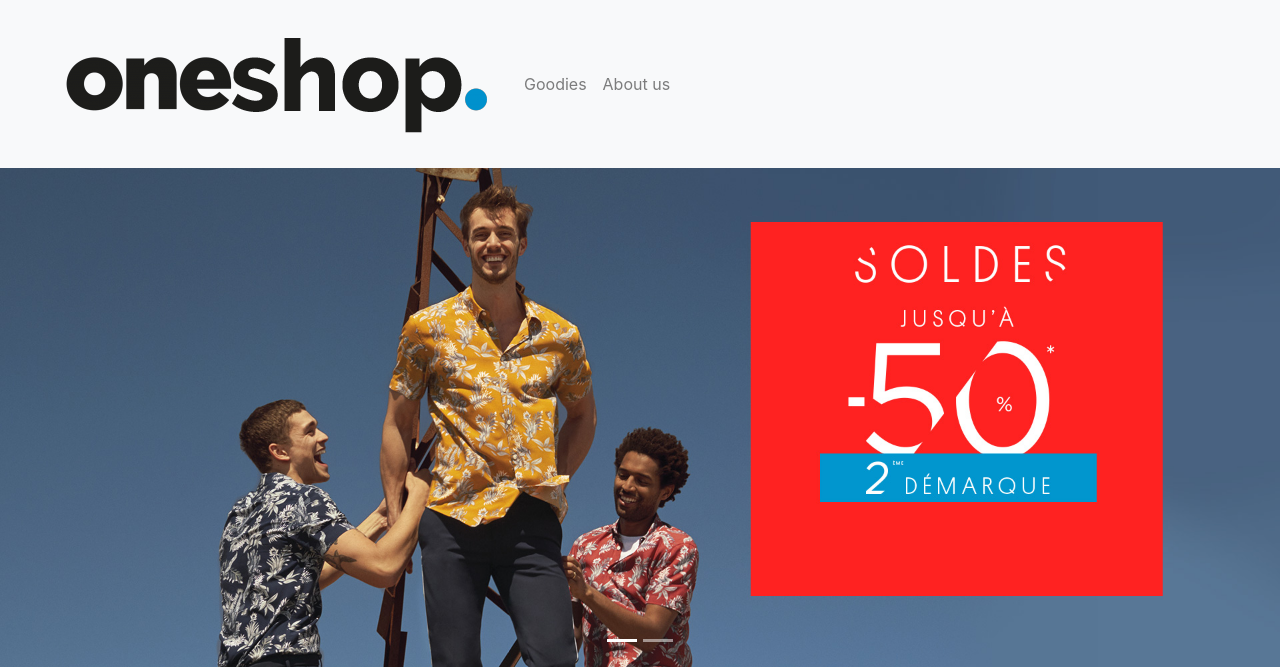
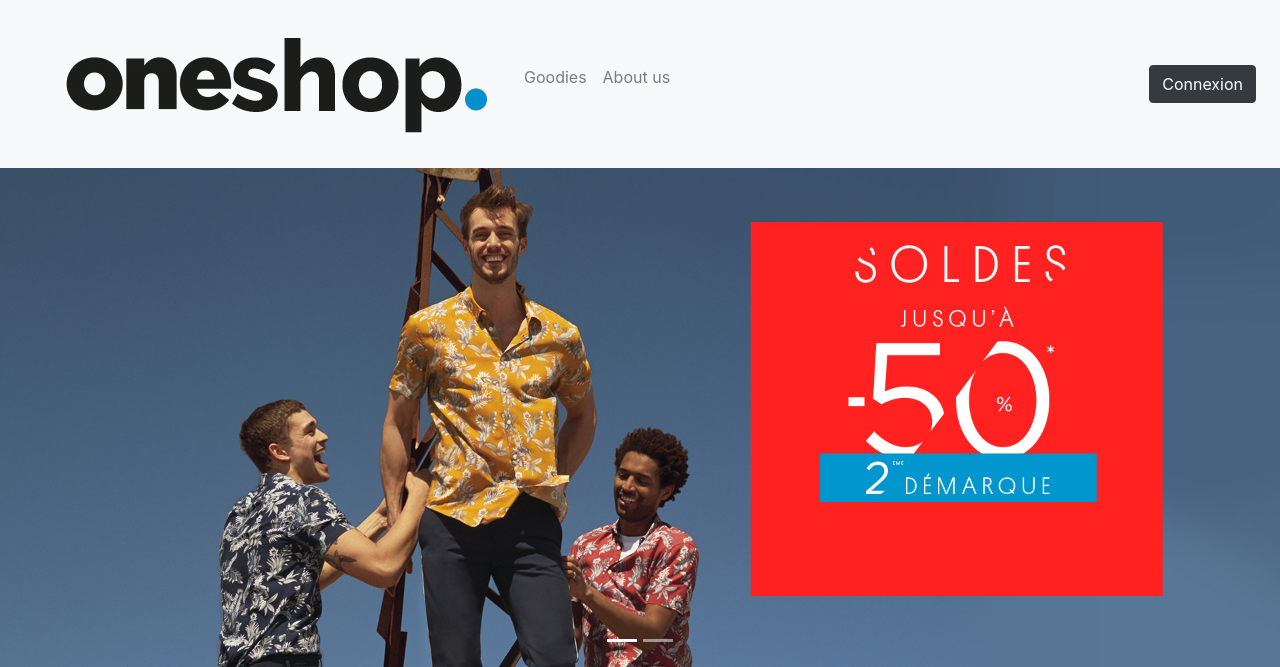
Before and after one commit to Sanoshek/Oneshop, a PHP site: page / in a window 1280 px wide. Shown: the top 667 px of the page. Run offline with PHP 8.4, Linux system fonts and the light colour scheme.

Commit message:
Connection button

```diff
--- a/index.php
+++ b/index.php
@@ -17,14 +17,16 @@
     <nav class="navbar navbar-expand-lg navbar-light bg-light ">
         <img src="imgHome/logo1.png" class="img-fluid" alt="Responsive image">
         <div class="collapse navbar-collapse" id="navbarNav">
-            <ul class="navbar-nav">
+            <ul class="navbar-nav flex-grow-1">
             <li class="nav-item">
                 <a class="nav-link" href="goodies.php">Goodies</a>
             </li>
             <li class="nav-item">
                 <a class="nav-link" href="aboutus.php">About us</a>
             </li>
-
+            <li class="nav-item d-flex justify-content-end flex-grow-1">
+            <a class="nav-link" href = "Views/client.php"><button type="button" class="btn btn-dark">Connexion</button></a>
+            </li>
             </ul>
         </div>
         </nav>
```
